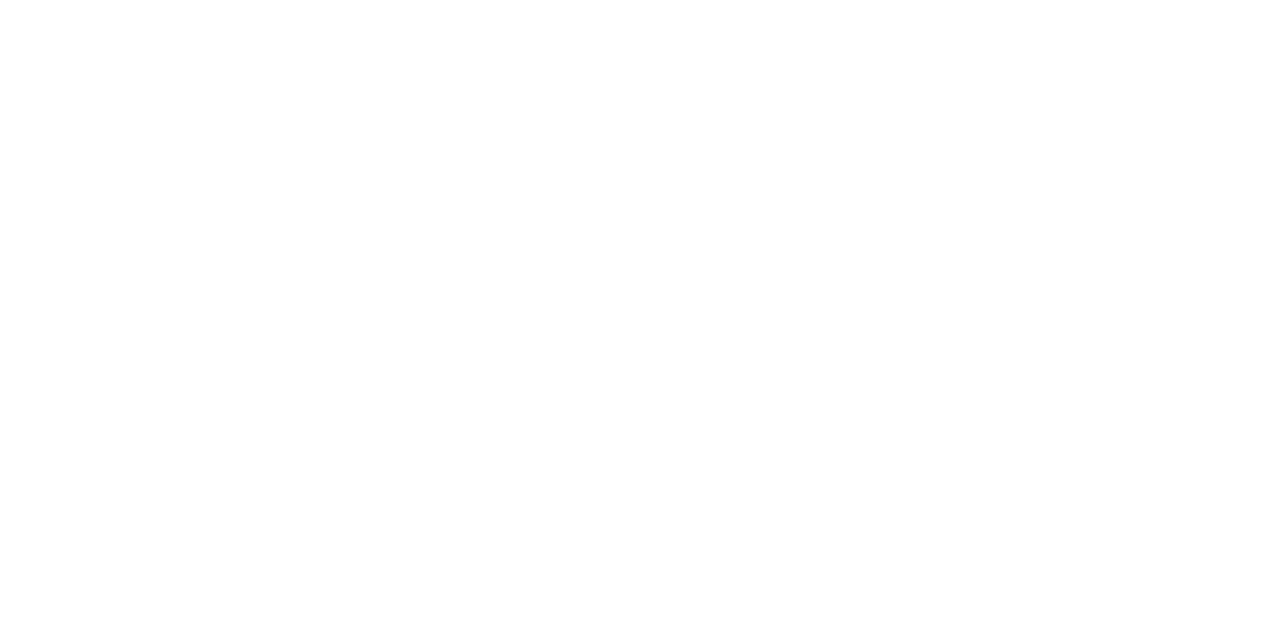
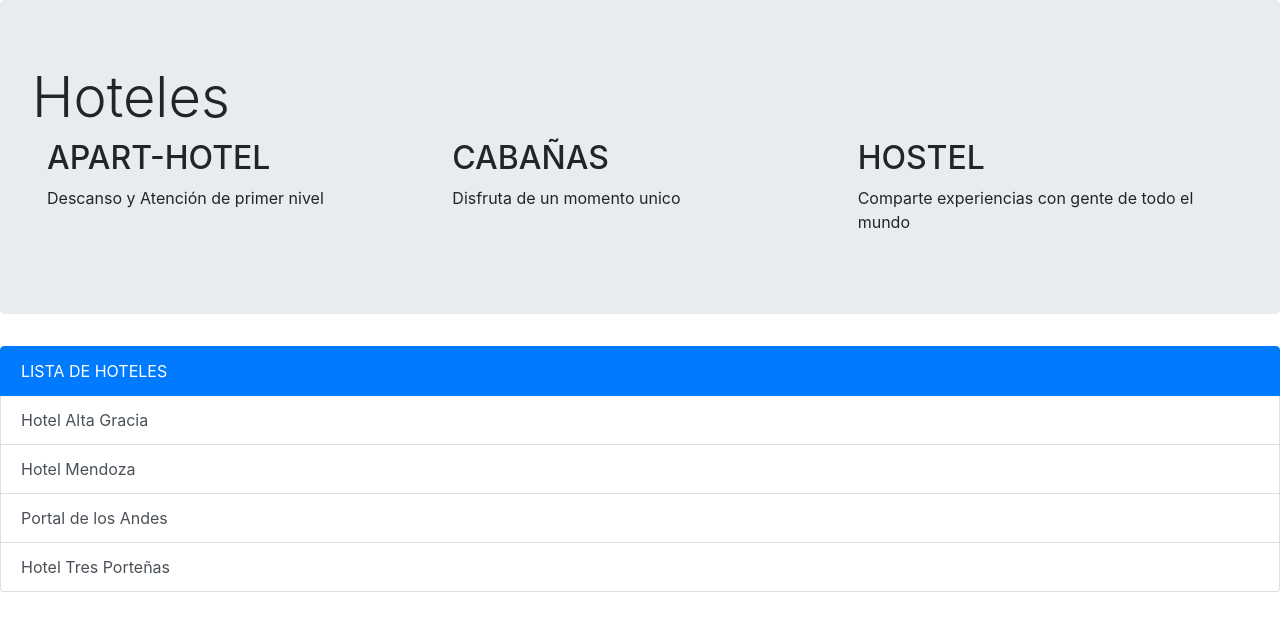
Before and after one commit to PabloPinea85/guia-hoteles, a website: page index.html in a window 1280 px wide. Drawn offline with nearby package versions, Linux system fonts and the light colour scheme.

Commit message:
Creando lista container y button en bootstrap

```diff
--- a/index.html
+++ b/index.html
@@ -1,14 +1,44 @@
 <!DOCTYPE html>
 <html lang="en">
+
 <head>
-<meta charset="utf-8">
-<meta name="viewport" content="width=device-width, initial-scale=1">
-<link rel="stylesheet"
-href="node_modules/bootstrap/dist/css/bootstrap.min.css">
+    <meta charset="utf-8">
+    <meta name="viewport" content="width=device-width, initial-scale=1">
+    <link rel="stylesheet" href="node_modules/bootstrap/dist/css/bootstrap.min.css">
 </head>
+
 <body>
+    <div class="jumbotron">
+        <h1 class="display-4">Hoteles</h1>
+        <div class="container-fluid">
+            <div class="row row-cols-3">
+                <div class="col">
+                    <h2>APART-HOTEL</h2>
+                    <p>Descanso y Atención de primer nivel</p>
+                </div>
+                <div class="col">
+                    <h2>CABAÑAS</h2>
+                    <p>Disfruta de un momento unico</p>
+                </div>
+                <div class="col">
+                    <h2>HOSTEL</h2>
+                    <p>Comparte experiencias con gente de todo el mundo</p>
+                </div>
+            </div>
+        </div>
+    </div>
+    <div class="list-group">
+        <button type="button" class="list-group-item list-group-item-action active">
+          LISTA DE HOTELES
+        </button>
+        <button type="button" class="list-group-item list-group-item-action">Hotel Alta Gracia</button>
+        <button type="button" class="list-group-item list-group-item-action">Hotel Mendoza</button>
+        <button type="button" class="list-group-item list-group-item-action">Portal de los Andes</button>
+        <button type="button" class="list-group-item list-group-item-action">Hotel Tres Porteñas</button>
+      </div>
     <script src="node_modules/jquery/dist/jquery.min.js"></script>
     <script src="node_modules/popper.js/dist/popper.min.js"></script>
-<script src="node_modules/bootstrap/dist/js/bootstrap.min.js"></script>
+    <script src="node_modules/bootstrap/dist/js/bootstrap.min.js"></script>
 </body>
+
 </html>
```
